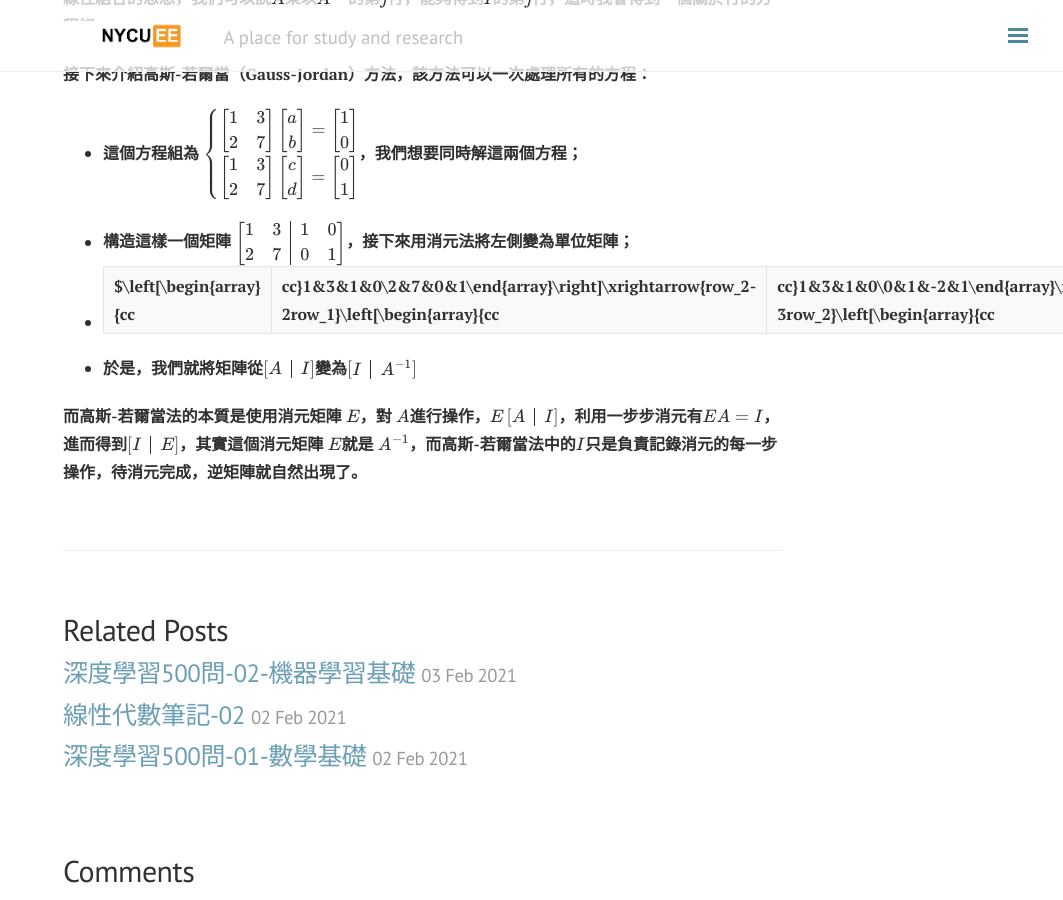
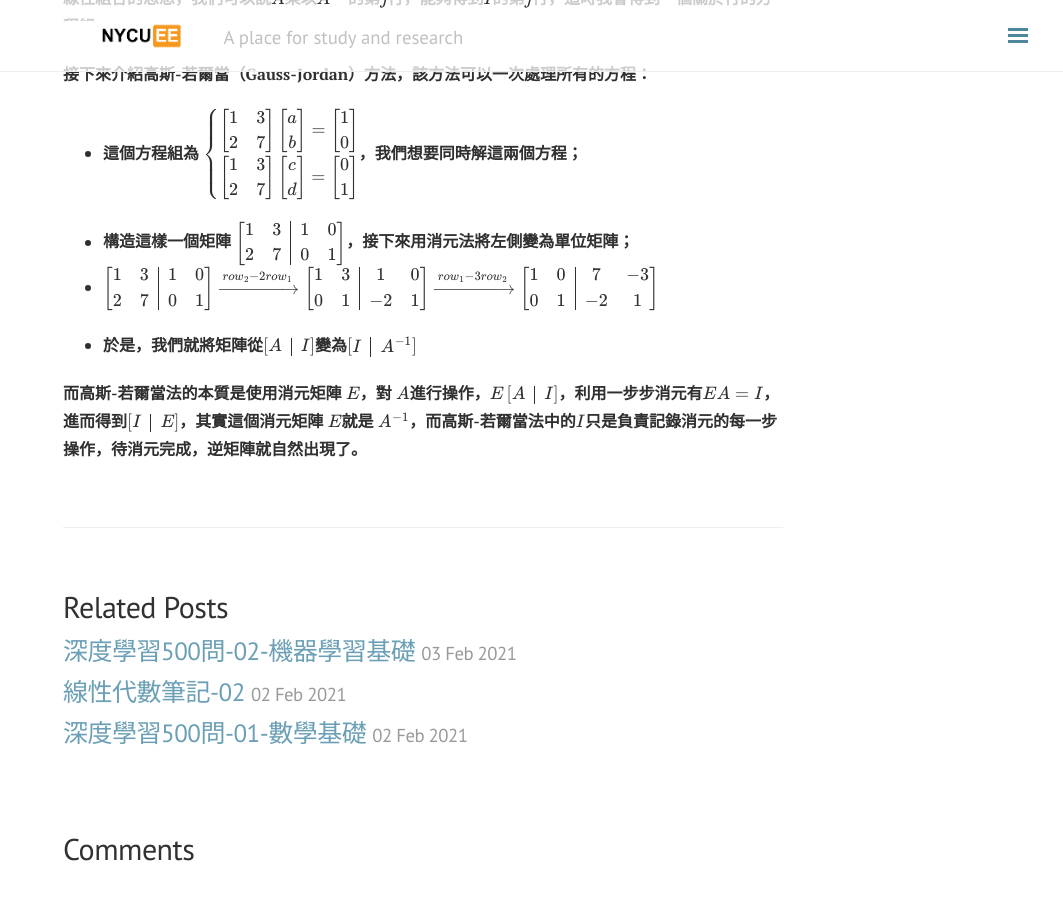
Before and after one commit to nycu-ee/nycu-ee.github.io, a Jekyll site: the page built from _posts/2021-02-03-linear-algebra-03.md, in a window 1280 px wide and 900 px high, scrolled down 2386 px. Shown: the whole window, without its empty margins (217-1280 px from the left). Built offline with Jekyll 4.4.1, drawn with Linux system fonts in a browser that asks for light colours; nearby versions of some CDN libraries; formulas are drawn with MathJax 3; comment, search, counter and statistics services are not loaded; after the commit the page ends 3263 px from its top, so only the background shows below that.

Commit message:
Update 2021-02-03-linear-algebra-03.md

```diff
--- a/_posts/2021-02-03-linear-algebra-03.md
+++ b/_posts/2021-02-03-linear-algebra-03.md
@@ -73,8 +73,7 @@ $\begin{cases}\begin{bmatrix}1&3\\\\2&7\end{bmatrix}\begin{bmatrix}a\\\\b\end{bm
 
 * 構造這樣一個矩陣
 $\left[\begin{array}{cc|cc}1&3&1&0\\\\2&7&0&1\end{array}\right]$，接下來用消元法將左側變為單位矩陣；
-*
- $\left[\begin{array}{cc|cc}1&3&1&0\\\\2&7&0&1\end{array}\right]\xrightarrow{row_2-2row_1}\left[\begin{array}{cc|cc}1&3&1&0\\\\0&1&-2&1\end{array}\right]\xrightarrow{row_1-3row_2}\left[\begin{array}{cc|cc}1&0&7&-3\\\\0&1&-2&1\end{array}\right]$
+* $\left[\begin{array}{cc\|cc}1&3&1&0\\\\2&7&0&1\end{array}\right]\xrightarrow{row_2-2row_1}\left[\begin{array}{cc\|cc}1&3&1&0\\\\0&1&-2&1\end{array}\right]\xrightarrow{row_1-3row_2}\left[\begin{array}{cc\|cc}1&0&7&-3\\\\0&1&-2&1\end{array}\right]$
 
 * 於是，我們就將矩陣從$\left[\begin{array}{c\|c}A&I\end{array}\right]$變為$\left[\begin{array}{c\|c}I&A^{-1}\end{array}\right]$
 
```
